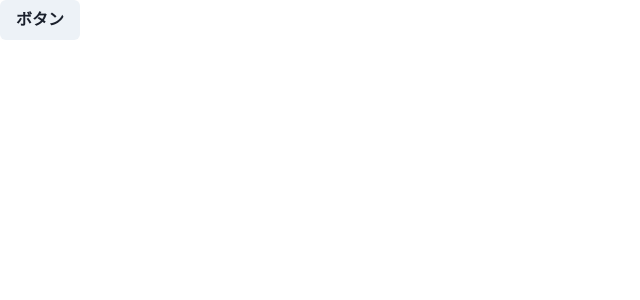
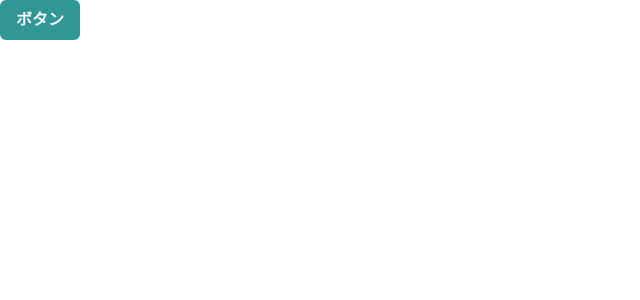
Before and after one commit to terra-namibia/react-ts-2, a React (Create React App) app: page / in a window 1280 px wide. Shown: the top 300 px of the page, without its empty margins (0-640 px from the left). Built offline with nearby package versions, Linux system fonts and the light colour scheme.

Commit message:
add colorScheme: teal for Button

```diff
--- a/src/App.tsx
+++ b/src/App.tsx
@@ -4,7 +4,7 @@ import { Button, ChakraProvider } from '@chakra-ui/react';
 function App() {
   return (
     <ChakraProvider>
-      <Button>ボタン</Button>
+      <Button colorScheme="teal">ボタン</Button>
     </ChakraProvider>
   );
 }
```
